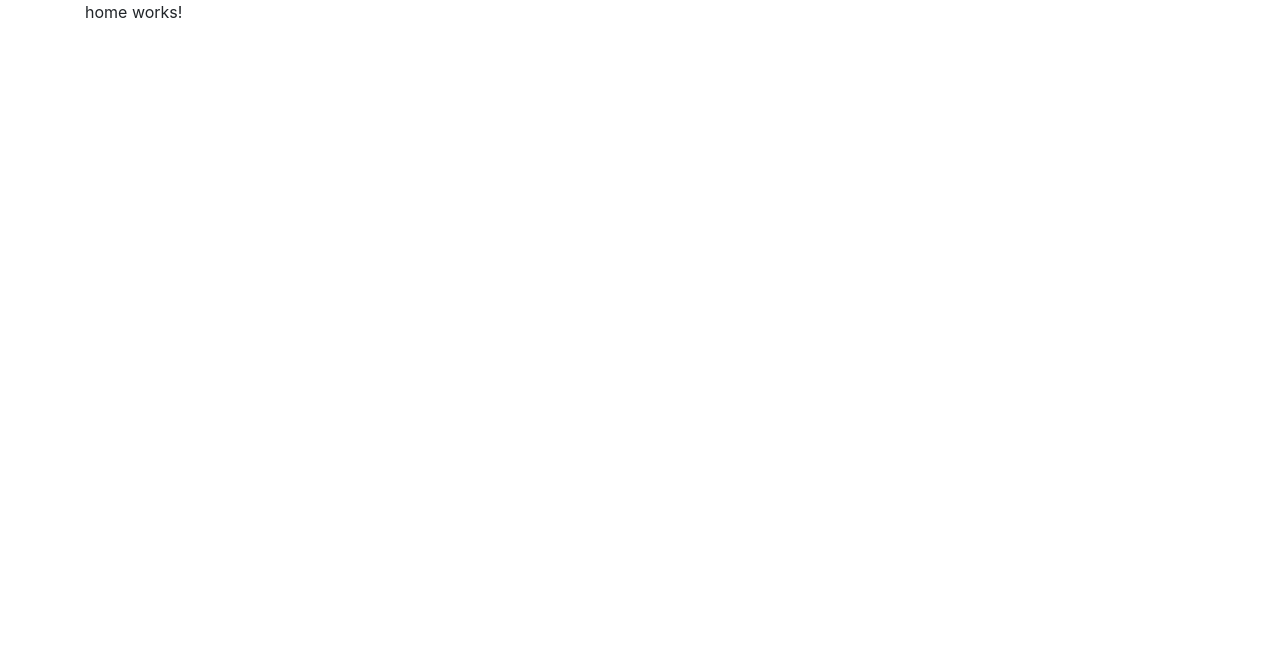
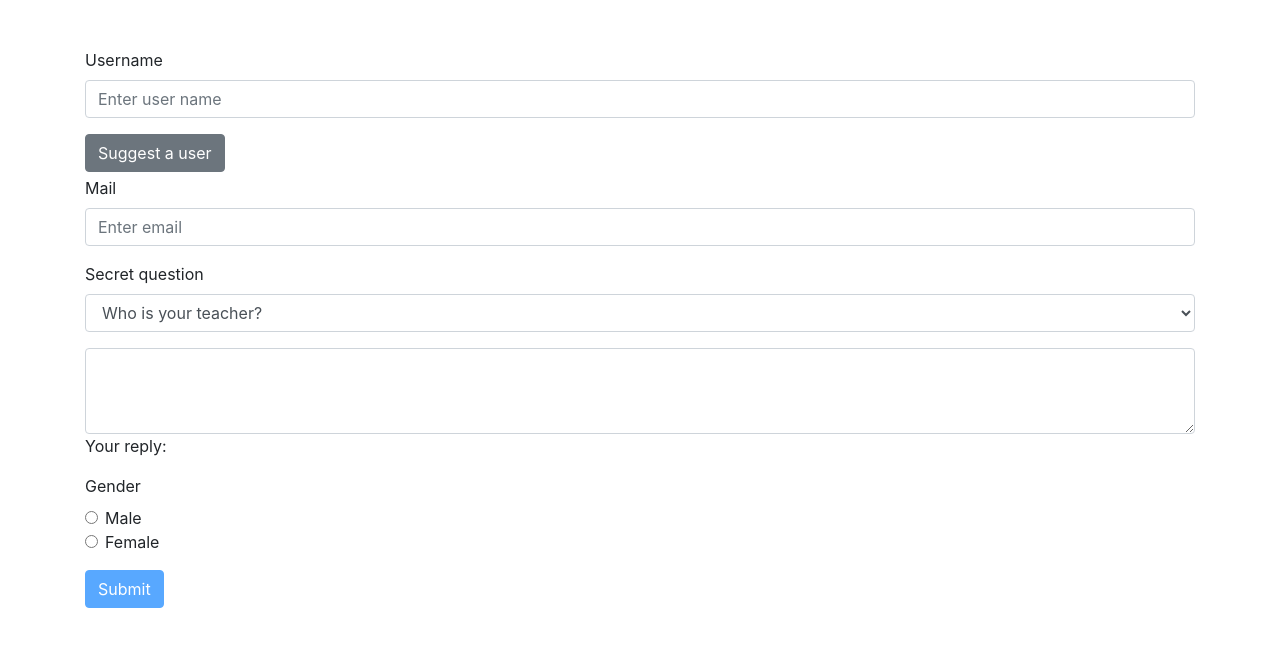
Before and after one commit to dnos29/udemy-angular-learn, an Angular app: page / in a window 1280 px wide. Shown: the top 646 px of the page. Built offline with nearby package versions, Linux system fonts and the light colour scheme.

Commit message:
template-driven

```diff
--- a/src/app/app.module.ts
+++ b/src/app/app.module.ts
@@ -1,6 +1,7 @@
 import { BrowserModule } from '@angular/platform-browser';
 import { NgModule } from '@angular/core';
 import { AppRoutingModule } from './app-routing.module';
+import { FormsModule } from '@angular/forms';
 
 import { AppComponent } from './app.component';
 import { HomeComponent } from './home/home.component';
@@ -13,6 +14,7 @@ import { HomeComponent } from './home/home.component';
   imports: [
     BrowserModule,
     AppRoutingModule,
+    FormsModule,
   ],
   providers: [],
   bootstrap: [AppComponent]
--- a/src/app/home/home.component.css
+++ b/src/app/home/home.component.css
@@ -0,0 +1,3 @@
+input.ng-invalid.ng-touched{
+  border: 1px solid red;
+}
--- a/src/app/home/home.component.html
+++ b/src/app/home/home.component.html
@@ -1 +1,96 @@
-<p>home works!</p>
+<div class="form mt-5">
+  <form (ngSubmit)="onSubmit(f)" #f="ngForm">
+    <div
+      ngModelGroup="userData"
+      #userData="ngModelGroup">
+      <div class="form-group">
+        <label class="form-text">Username</label>
+        <input
+          id="username"
+          type="text"
+          class="form-control"
+          placeholder="Enter user name"
+          ngModel
+          name="username"
+          required
+          >
+      </div>
+      <div class="btn btn-secondary" (click)="onSuggestName()">Suggest a user</div>
+      <div class="form-group">
+        <label for="" class="form-text">Mail</label>
+        <input
+        id="email"
+        type="email"
+        class="form-control"
+        placeholder="Enter email"
+        ngModel
+        name="email"
+        required
+        email
+        #email="ngModel">
+        <small
+          id="emailHelp"
+          class="form-text text-danger"
+          *ngIf="!email.valid && email.touched">
+          Please enter valid email
+        </small>
+      </div>
+    </div>
+    <div class="form-group">
+      <label for="" class="form-text">Secret question</label>
+      <select
+        id="secret"
+        class="form-control"
+        [ngModel]="'teacher'"
+        name="secret">
+        <option value="pet" selected>Your first pet?</option>
+        <option value="teacher">Who is your teacher?</option>
+      </select>
+      <span
+        class="text-danger"
+        *ngIf="!userData.valid && userData.touched"
+        >User data is invalid</span>
+    </div>
+    <div class="form-group">
+      <textarea
+        name="questionAnswer"
+        rows="3"
+        class="form-control"
+        [(ngModel)]="answer"
+        questionAnswer>
+
+      </textarea>
+      <span>Your reply: {{ answer }}</span>
+    </div>
+    <div class="form-group">
+      <label for="" class="form-text">Gender</label>
+      <div class="form-check" *ngFor="let gender of genders">
+        <input
+          class="form-check-input"
+          type="radio" name="gender"
+          ngModel [value]="gender"
+          gender
+          required>
+        <label class="form-check-label" for="exampleRadios1">
+          {{gender}}
+        </label>
+      </div>
+    </div>
+    <button
+      class="btn btn-primary"
+      type="submit"
+      [disabled]="!f.valid"
+      >
+      Submit
+    </button>
+  </form>
+  <div class="row" *ngIf="formSubmitted">
+    <div class="col-12">
+      <p>Name: {{ user.username }}</p>
+      <p>Email: {{ user.email }}</p>
+      <p>Question: {{ user.secrect }}</p>
+      <p>QuestionAnswer: {{ user.questionAnswer}}</p>
+      <p>Gender: {{ user.gender }}</p>
+    </div>
+  </div>
+</div>
--- a/src/app/home/home.component.ts
+++ b/src/app/home/home.component.ts
@@ -1,15 +1,57 @@
-import { Component, OnInit } from '@angular/core';
-
+import { Component, OnInit, ViewChild } from '@angular/core';
+import { NgForm } from '@angular/forms';
 @Component({
   selector: 'app-home',
   templateUrl: './home.component.html',
   styleUrls: ['./home.component.css']
 })
 export class HomeComponent implements OnInit {
-
+  @ViewChild('f') signupForm: NgForm;
+  answer: string = "";
+  genders = ["Male", "Female"];
+  user = {
+   username: '',
+   email: '',
+   secrect: '',
+   questionAnswer: '',
+   gender: '',
+  }
+  formSubmitted: boolean = false;
   constructor() { }
 
   ngOnInit(): void {
   }
+  // onSubmit(form: NgForm){
+  //   console.log(form);
 
+  // }
+
+  onSuggestName(){
+    let suggestName = "Superuser";
+    // this.signupForm.setValue({ // set value for all input have ngModel
+    //   userData: {
+    //     username: suggestName,
+    //     email: ''
+    //   },
+    //   questionAnswer: '',
+    //   secret: 'teacher',
+    //   gender: 'Female'
+    // })
+    this.signupForm.form.patchValue({
+      userData: {
+        username: suggestName,
+      }
+    })
+  }
+
+  onSubmit(){
+    this.formSubmitted = this.signupForm.submitted;
+    console.log(this.signupForm);
+    this.user.username = this.signupForm.value.userData.username;
+    this.user.email = this.signupForm.value.userData.email;
+    this.user.secrect = this.signupForm.value.secret;
+    this.user.questionAnswer = this.signupForm.value.questionAnswer;
+    this.user.gender = this.signupForm.value.gender;
+    this.signupForm.reset();
+  }
 }
```
